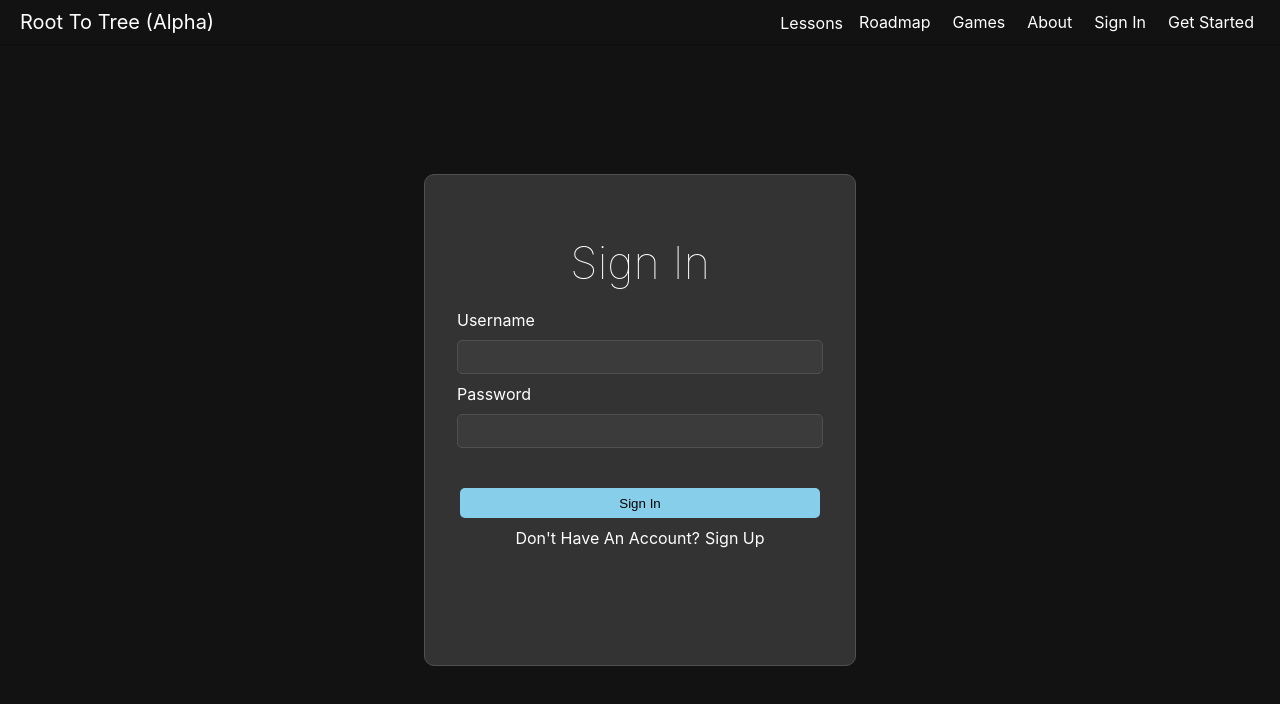
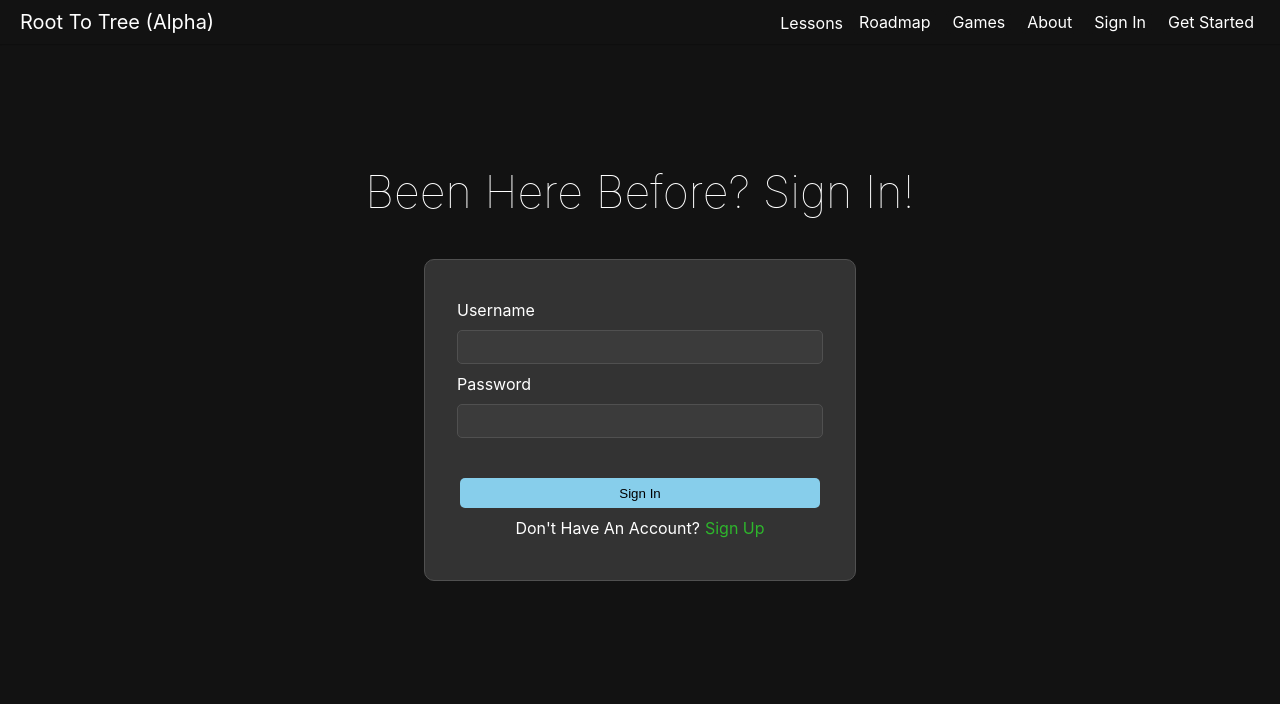
Before and after one commit to tljibbers/Web-App-For-Teaching-CS, a React (Vite) app in the folder web-app-for-teaching-cs/: page /signIn in a window 1280 px wide. Shown: the top 704 px of the page. Built offline with nearby package versions, Linux system fonts and the light colour scheme; no server answers.

Commit message:
styled login page

```diff
--- a/web-app-for-teaching-cs/src/signIn.jsx
+++ b/web-app-for-teaching-cs/src/signIn.jsx
@@ -8,8 +8,8 @@ function SignIn() {
     return (
         <>
             <Header />
-            <div className="sign-up">
-            <div id="sign-up-title">Sign In</div>
+            <div id="sign-in-title">Been Here Before? Sign In!</div>
+            <div className="sign-up" id="sign-in">
                 <form id='sign-up-form' onSubmit={signInBackend}>
                     <div>Username</div>
                     <input type="text" id="username" name="username" />
@@ -19,7 +19,7 @@ function SignIn() {
                     <button type="submit" id="submitSignUp">Sign In</button>
                     <div className="login-link">
                         <div>Don't Have An Account? </div>
-                    <div onClick={() => navigate('/signUp')}>Sign Up</div>
+                        <div onClick={() => navigate('/signUp')} id="login-link-text">Sign Up</div>
                     </div>
                 </form>
             </div>
--- a/web-app-for-teaching-cs/src/signUp.css
+++ b/web-app-for-teaching-cs/src/signUp.css
@@ -79,3 +79,25 @@ input {
     cursor: pointer;
     color: #2EB62C;
 }
+
+
+#sign-in {
+    height: 300px;
+}
+
+#sign-in-title {
+    font-size: 45px;
+    font-weight: 100;
+    color: white;
+    text-align: center;
+    padding-top: 120px;
+}
+
+#login-link-text {
+    cursor: pointer;
+    color: #2EB62C;
+}
+
+#login-link-text:hover {
+    color: #1f7a1c;
+}
```
Lines whose indentation alone changed are shown as unchanged.
